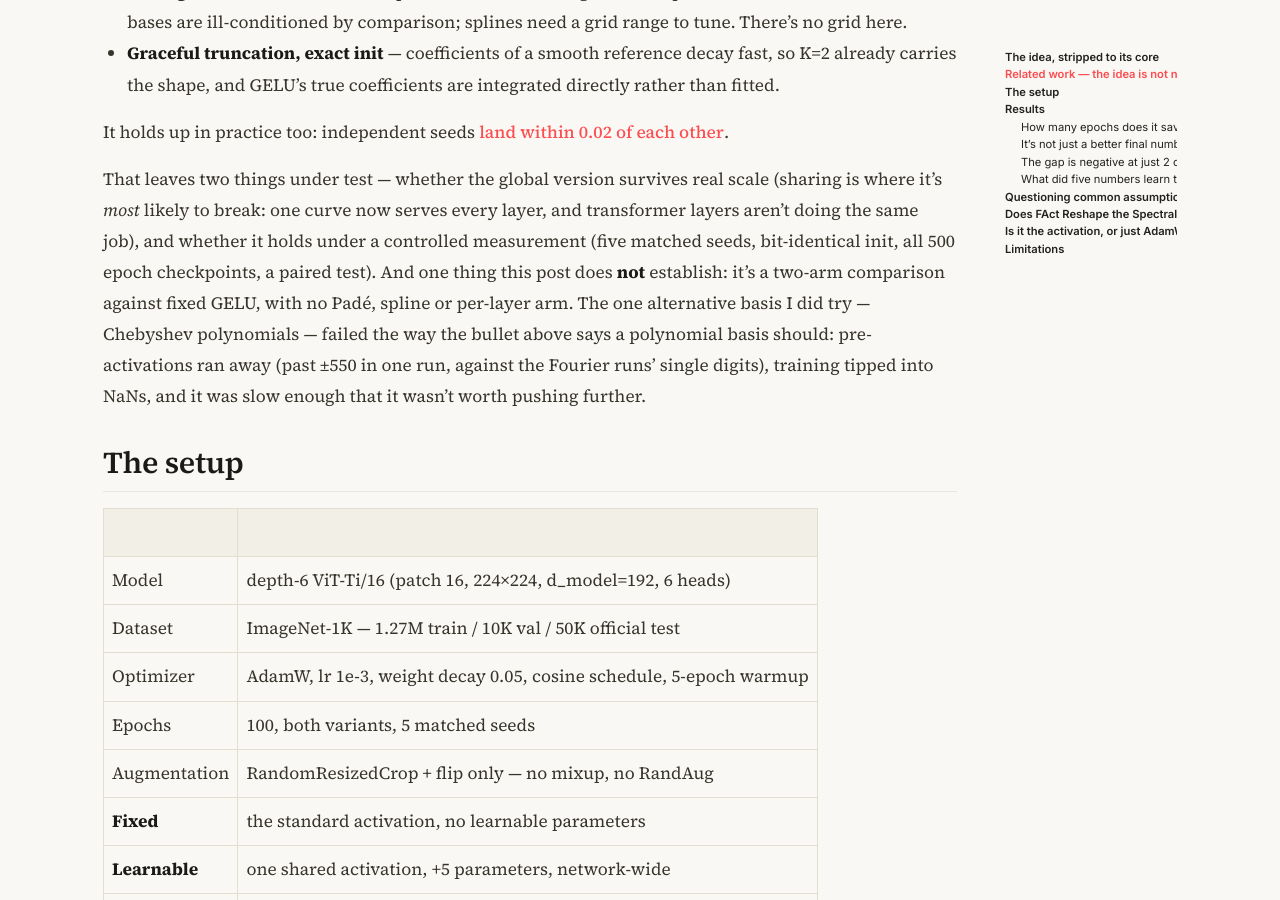
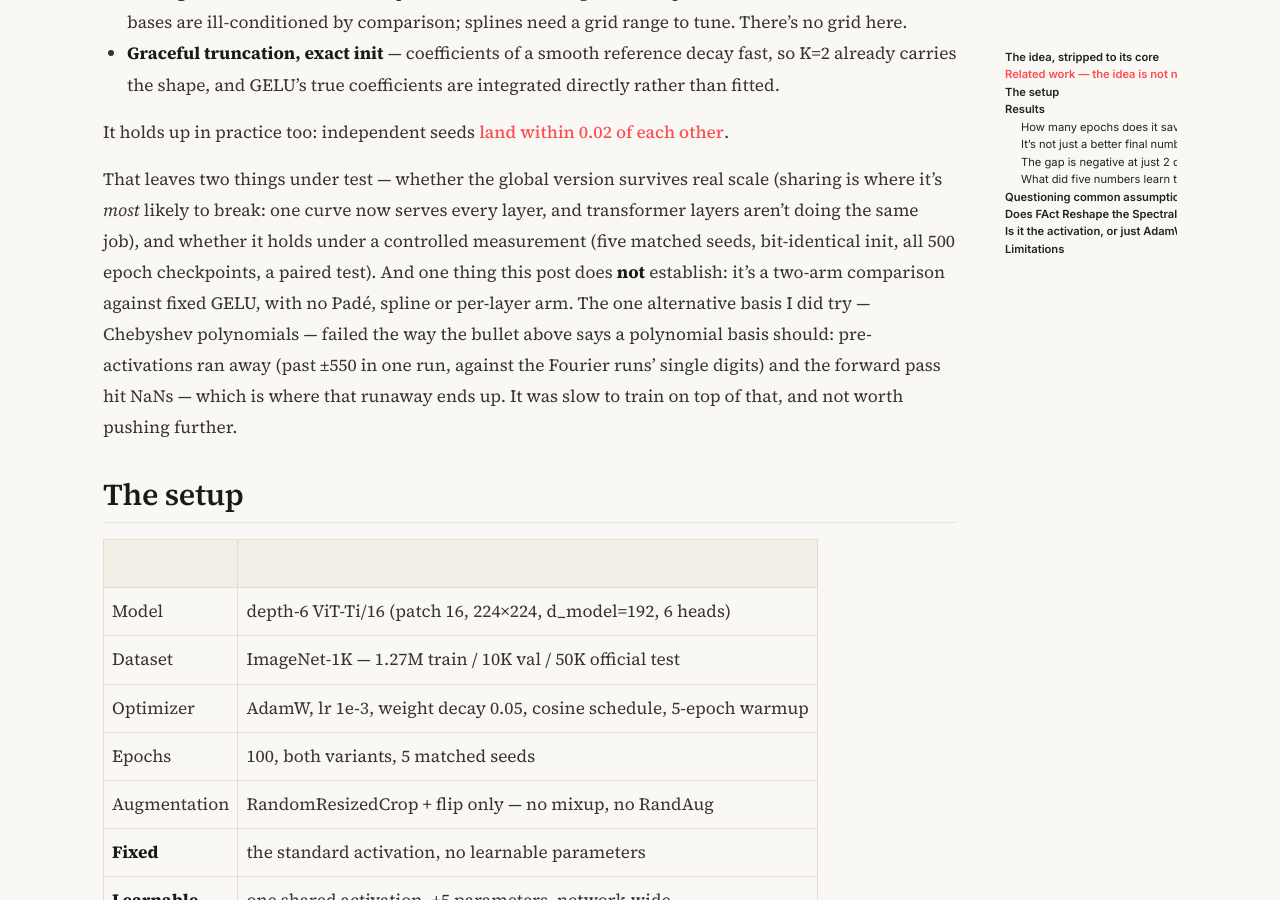
Before and after one commit to Arunprakash-A/Arunprakash-a.github.io, a Jekyll site: the page built from _posts/2026-08-11-learnable-activations-might-have-better-loss-landscape.md, in a window 1280 px wide and 900 px high, scrolled down 3745 px. Built offline with Jekyll 4.4.1, drawn with Linux system fonts in a browser that asks for light colours; nearby versions of some CDN libraries.

Commit message:
Attribute the NaN to the forward pass
Observed in the forward pass; dataset not recorded, so the sentence no longer
implies a specific run. Ties it to the logged runaway pre-activations, which
is the mechanism that produces it.

Co-Authored-By: Claude Sonnet 5 <noreply@anthropic.com>

```diff
--- a/_posts/2026-08-11-learnable-activations-might-have-better-loss-landscape.md
+++ b/_posts/2026-08-11-learnable-activations-might-have-better-loss-landscape.md
@@ -131,8 +131,9 @@ init, all 500 epoch checkpoints, a paired test). And one thing this post does
 Padé, spline or per-layer arm. The one alternative basis I did try —
 Chebyshev polynomials — failed the way the bullet above says a polynomial
 basis should: pre-activations ran away (past ±550 in one run, against the
-Fourier runs' single digits), training tipped into NaNs, and it was slow
-enough that it wasn't worth pushing further.
+Fourier runs' single digits) and the forward pass hit NaNs — which is where
+that runaway ends up. It was slow to train on top of that, and not worth
+pushing further.
 
 ## The setup
 
```
